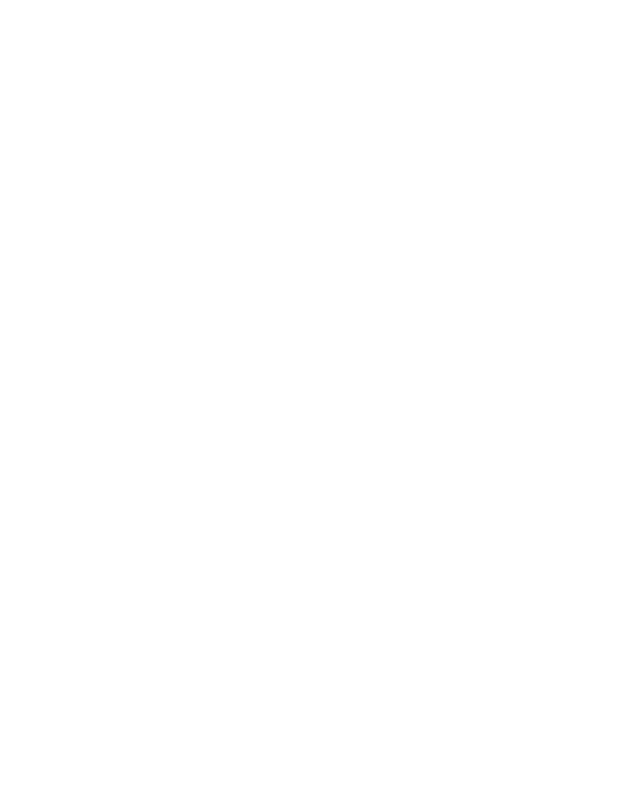
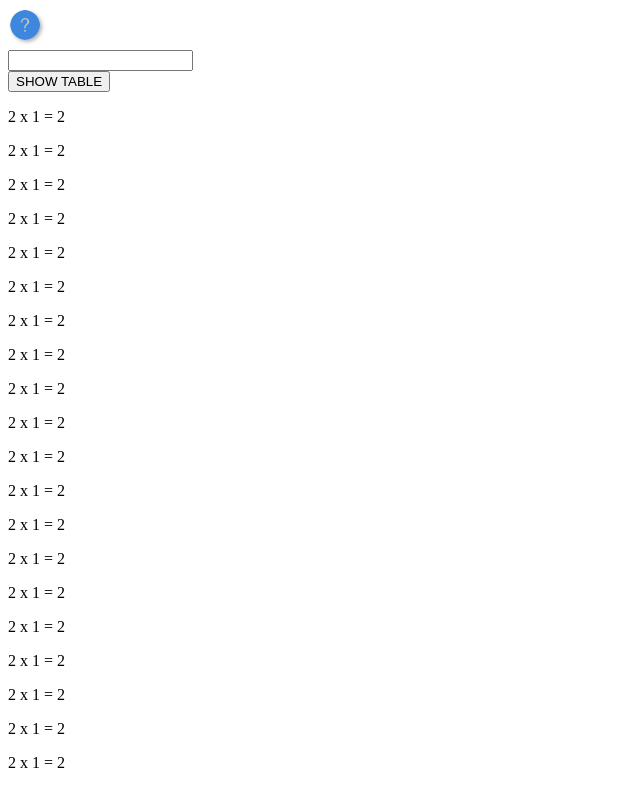
Before and after one commit to bappygolder/NumbersTable, a plain HTML site: page index.html in a window 1280 px wide. Shown: the whole page, without its empty margins (0-640 px from the left). Drawn offline with Linux system fonts and the light colour scheme.

Commit message:
html added

```diff
--- a/index.html
+++ b/index.html
@@ -2,9 +2,39 @@
 <html>
 <head>
 <meta charset="utf-8">
-<title>Untitled Document</title>
+<title>Numbers Table by Bappy Golder</title>
 </head>
 
 <body>
+
+    <img src="Design/assets/Question Mark.png" alt="help button"/>
+
+    <form>
+        <input type="text">
+        <br>
+        <button name="submit_button">SHOW TABLE</button>
+    </form>
+
+    <p>2 x 1 = 2</p>
+    <p>2 x 1 = 2</p>
+    <p>2 x 1 = 2</p>
+    <p>2 x 1 = 2</p>
+    <p>2 x 1 = 2</p>
+    <p>2 x 1 = 2</p>
+    <p>2 x 1 = 2</p>
+    <p>2 x 1 = 2</p>
+    <p>2 x 1 = 2</p>
+    <p>2 x 1 = 2</p>
+    <p>2 x 1 = 2</p>
+    <p>2 x 1 = 2</p>
+    <p>2 x 1 = 2</p>
+    <p>2 x 1 = 2</p>
+    <p>2 x 1 = 2</p>
+    <p>2 x 1 = 2</p>
+    <p>2 x 1 = 2</p>
+    <p>2 x 1 = 2</p>
+    <p>2 x 1 = 2</p>
+    <p>2 x 1 = 2</p>
+
 </body>
 </html>
```
